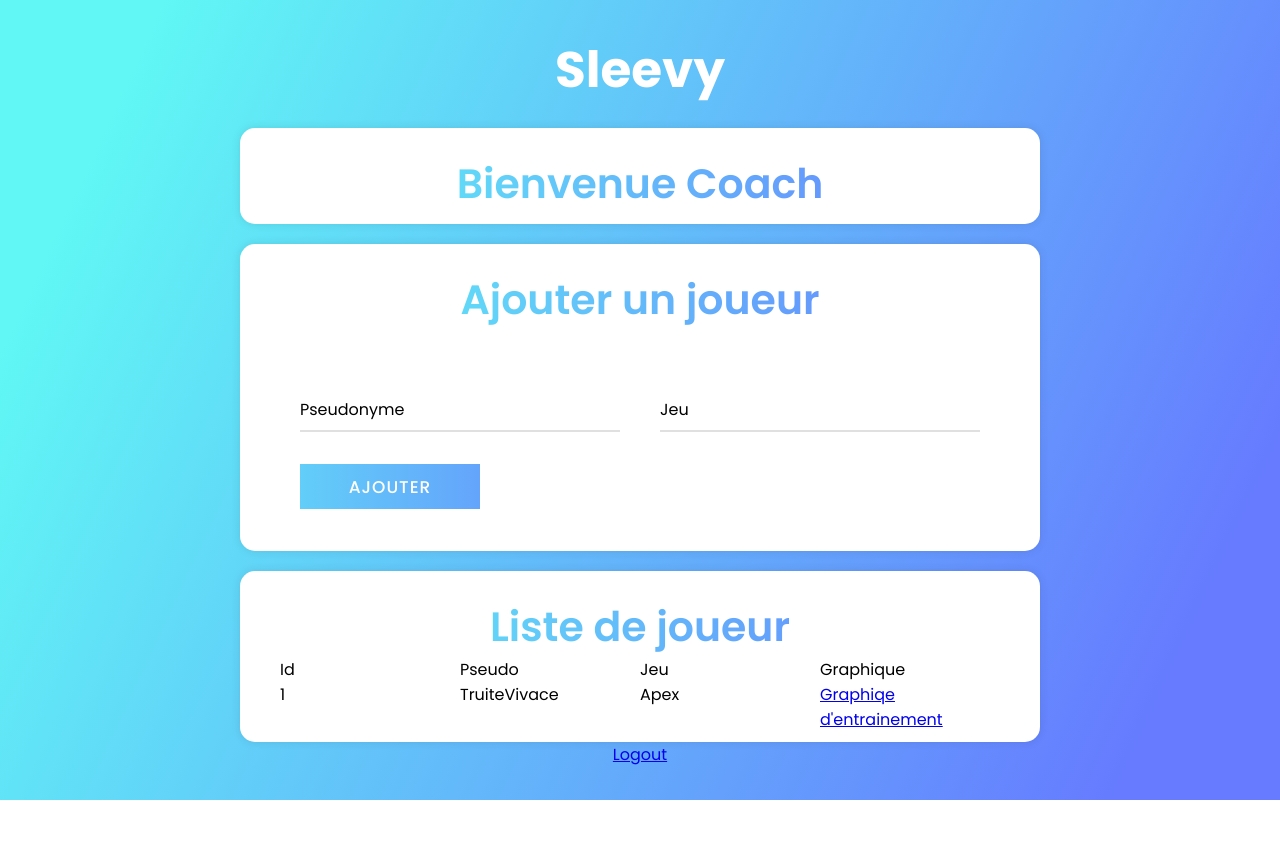
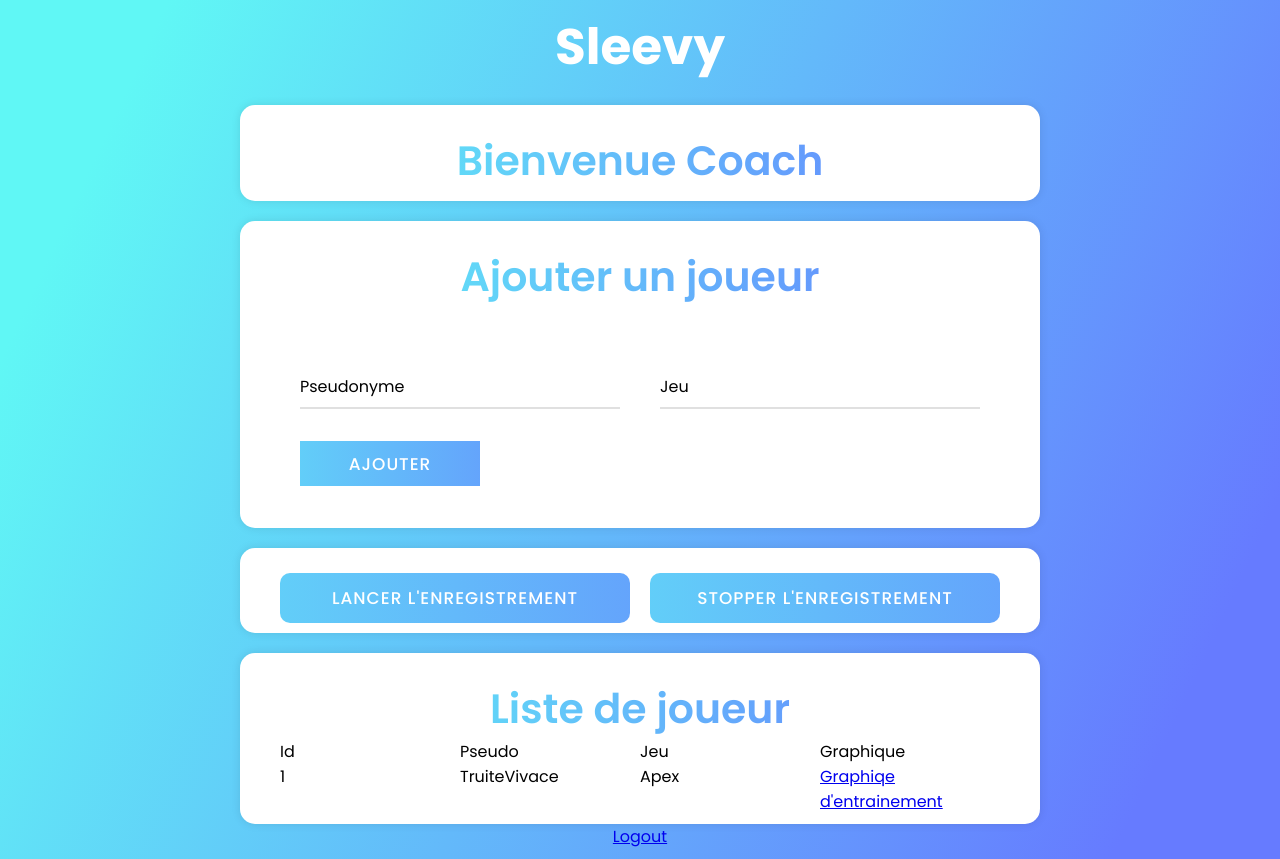
Before and after one commit to Mathique3869/Sleevy_BioTech, a Flask app: page /players in a window 1280 px wide. Before the commit the page ends 800 px from the top, so only its background shows below. Run offline with Flask 3, Linux system fonts and the light colour scheme; the visitor is signed in with stand-in values (Sample User, id 1).

Commit message:
Formalistation

```diff
--- a/Sleevy2/app/__init__.py
+++ b/Sleevy2/app/__init__.py
@@ -8,7 +8,9 @@ app.config["SQLALCHEMY_DATABASE_URI"] = 'sqlite:///sleevy.db'
 app.config["SQLALCHEMY_TRACK_MODIFICATIONS"] = False
 db = SQLAlchemy(app)
 
+
 from app import models
 from app import views
 
+
 app.config.from_object('config')
--- a/Sleevy2/app/static/css/players.css
+++ b/Sleevy2/app/static/css/players.css
@@ -1,12 +1,14 @@
 @import url('https://fonts.googleapis.com/css?family=Poppins:400,500,600,700&display=swap');
-*{
+
+* {
   margin: 0;
   padding: 0;
   outline: none;
   box-sizing: border-box;
   font-family: 'Poppins', sans-serif;
 }
-body{
+
+body {
   display: flex;
   align-items: center;
   justify-content: center;
@@ -15,6 +17,7 @@ body{
   padding: 10px;
   background: linear-gradient(115deg, #60f7f5 10%, #667bff 90%);
 }
+
 .title {
   font-size: 50px;
   font-weight: 700;
@@ -22,15 +25,17 @@ body{
   margin-bottom: 20px;
   color: white;
 }
-.container{
+
+.container {
   max-width: 800px;
   background: #fff;
   width: 800px;
   padding: 25px 40px 10px 40px;
-  box-shadow: 0px 0px 10px rgba(0,0,0,0.1);
+  box-shadow: 0px 0px 10px rgba(0, 0, 0, 0.1);
   border-radius: 15px;
 }
-.container .text{
+
+.container .text {
   text-align: center;
   font-size: 41px;
   font-weight: 600;
@@ -39,63 +44,77 @@ body{
   -webkit-background-clip: text;
   -webkit-text-fill-color: transparent;
 }
-.container form{
+
+.container form {
   padding: 30px 0 0 0;
 }
-.container form .form-row{
+
+.container form .form-row {
   display: flex;
   margin: 32px 0;
 }
-form .form-row .input-data{
+
+form .form-row .input-data {
   width: 100%;
   height: 40px;
   margin: 0 20px;
   position: relative;
 }
-form .form-row .textarea{
+
+form .form-row .textarea {
   height: 70px;
 }
+
 .input-data input,
-.textarea textarea{
+.textarea textarea {
   display: block;
   width: 100%;
   height: 100%;
   border: none;
   font-size: 17px;
-  border-bottom: 2px solid rgba(0,0,0, 0.12);
+  border-bottom: 2px solid rgba(0, 0, 0, 0.12);
 }
-.input-data input:focus ~ label, .textarea textarea:focus ~ label,
-.input-data input:valid ~ label, .textarea textarea:valid ~ label{
+
+.input-data input:focus~label,
+.textarea textarea:focus~label,
+.input-data input:valid~label,
+.textarea textarea:valid~label {
   transform: translateY(-20px);
   font-size: 14px;
   color: #3498db;
 }
-.textarea textarea{
+
+.textarea textarea {
   resize: none;
   padding-top: 10px;
 }
-.input-data label{
+
+.input-data label {
   position: absolute;
   pointer-events: none;
   bottom: 10px;
   font-size: 16px;
   transition: all 0.3s ease;
 }
-.container + .container {
+
+.container+.container {
   margin-top: 20px;
 }
-.textarea label{
+
+.textarea label {
   width: 100%;
   bottom: 40px;
   background: #fff;
 }
-.input-data .underline{
+
+.input-data .underline {
   position: absolute;
   bottom: 0;
   height: 2px;
   width: 100%;
 }
-.input-data .underline:before{
+
+.input-data .underline:before {
   position: absolute;
   content: "";
   height: 2px;
@@ -105,16 +124,18 @@ form .form-row .textarea{
   transform-origin: center;
   transition: transform 0.3s ease;
 }
-.input-data input:focus ~ .underline:before,
-.input-data input:valid ~ .underline:before,
-.textarea textarea:focus ~ .underline:before,
-.textarea textarea:valid ~ .underline:before{
+
+.input-data input:focus~.underline:before,
+.input-data input:valid~.underline:before,
+.textarea textarea:focus~.underline:before,
+.textarea textarea:valid~.underline:before {
   transform: scale(1);
 }
-.submit-btn .input-data{
+
+.submit-btn .input-data {
   overflow: hidden;
-  height: 45px!important;
-  width: 25%!important;
+  height: 45px !important;
+  width: 25% !important;
 }
 
 
@@ -139,7 +160,7 @@ form .form-row .textarea{
   display: flex;
   align-items: center;
   justify-content: center;
-  border-radius: 10px; /* Ajoutez un bord arrondi */
+  border-radius: 10px;
 }
 
 .custom-button .inner {
@@ -168,7 +189,7 @@ form .form-row .textarea{
 }
 
 
-.submit-btn .input-data .inner{
+.submit-btn .input-data .inner {
   height: 100%;
   width: 300%;
   position: absolute;
@@ -176,10 +197,12 @@ form .form-row .textarea{
   background: -webkit-linear-gradient(left, #60f7f5, #667bff);
   transition: all 0.4s;
 }
-.submit-btn .input-data:hover .inner{
+
+.submit-btn .input-data:hover .inner {
   left: 0;
 }
-.submit-btn .input-data input{
+
+.submit-btn .input-data input {
   background: none;
   border: none;
   color: #fff;
@@ -191,32 +214,86 @@ form .form-row .textarea{
   position: relative;
   z-index: 2;
 }
+
 @media (max-width: 700px) {
-  .container .text{
+  .container .text {
     font-size: 30px;
   }
-  .container form{
+
+  .container form {
     padding: 10px 0 0 0;
   }
-  .container form .form-row{
+
+  .container form .form-row {
     display: block;
   }
-  form .form-row .input-data{
-    margin: 35px 0!important;
+
+  form .form-row .input-data {
+    margin: 35px 0 !important;
   }
-  .submit-btn .input-data{
-    width: 40%!important;
+
+  .submit-btn .input-data {
+    width: 40% !important;
   }
 }
 
 
-#player_list{
-    display: grid;
-    grid-template-columns: 1fr 1fr 1fr 1fr;
+#player_list {
+  display: grid;
+  grid-template-columns: 1fr 1fr 1fr 1fr;
 }
 
-#player_list >p{
-    display: grid;
-    grid-template-columns: 1fr 1fr 1fr 1fr;
-    margin-top: 0;
+#player_list>p {
+  display: grid;
+  grid-template-columns: 1fr 1fr 1fr 1fr;
+  margin-top: 0;
 }
+
+.custom-button-container {
+  display: flex;
+  justify-content: space-between;
+}
+
+.custom-button {
+  position: relative;
+  overflow: hidden;
+  height: 50px;
+  width: calc(50% - 10px);
+  border: none;
+  color: #fff;
+  font-size: 17px;
+  font-weight: 500;
+  text-transform: uppercase;
+  letter-spacing: 1px;
+  cursor: pointer;
+  background: none;
+  display: flex;
+  align-items: center;
+  justify-content: center;
+  border-radius: 10px;
+}
+
+.custom-button .inner {
+  height: 100%;
+  width: 300%;
+  position: absolute;
+  left: -100%;
+  background: -webkit-linear-gradient(left, #60f7f5, #667bff);
+  transition: all 0.4s;
+}
+
+.custom-button:hover .inner {
+  left: 0;
+}
+
+.custom-button span {
+  position: relative;
+  z-index: 2;
+}
+
+
+@media (max-width: 700px) {
+  .custom-button {
+    width: 70%;
+  }
+}
--- a/Sleevy2/app/templates/login.html
+++ b/Sleevy2/app/templates/login.html
@@ -1,10 +1,12 @@
 <!DOCTYPE html>
 <html lang="fr">
+
 <head>
     <link rel="stylesheet" href="{{ url_for('static', filename='css/style.css') }}">
     <meta charset="UTF-8">
     <title>Sleevy</title>
 </head>
+
 <body>
     <div class="title">
         Sleevy
@@ -35,4 +37,5 @@
         </form>
     </div>
 </body>
+
 </html>
--- a/Sleevy2/app/templates/main.html
+++ b/Sleevy2/app/templates/main.html
@@ -1,10 +1,12 @@
 <!DOCTYPE html>
 <html lang="fr">
+
 <head>
-    <link rel="stylesheet" href="{{ url_for('static', filename='css/players.css') }}">
+    <link rel="stylesheet" href="{{ url_for('static', filename='css/main.css') }}">
     <meta charset="UTF-8">
     <title>Sleevy</title>
 </head>
+
 <body>
     <div class="title">
         Sleevy
@@ -20,4 +22,5 @@
         </button>
     </div>
 </body>
+
 </html>
--- a/Sleevy2/app/templates/players.html
+++ b/Sleevy2/app/templates/players.html
@@ -1,5 +1,6 @@
 <!DOCTYPE html>
 <html lang="fr">
+
 <head>
     <link rel="stylesheet" href="{{ url_for('static', filename='css/players.css') }}">
     <meta charset="UTF-8">
@@ -38,15 +39,31 @@
         </div>
     </form>
 </div>
+<div class="container custom-button-container">
+    <button class="custom-button" onclick="window.location.href='/rec_start';">
+        <div class="inner"></div>
+        <span>Lancer l'enregistrement</span>
+    </button>
+    <button class="custom-button" onclick="window.location.href='http://192.168.190.172:5000';">
+        <div class="inner"></div>
+        <span>Stopper l'enregistrement</span>
+    </button>
+</div>
 <div class="container">
     <div class="text"></div>
     <div class="text">
         Liste de joueur
     </div>
     <div id="player_list">
-            <p>Id</p><p>Pseudo</p><p>Jeu</p><p>Graphique</p>
+        <p>Id</p>
+        <p>Pseudo</p>
+        <p>Jeu</p>
+        <p>Graphique</p>
         {% for player in players %}
-            <p>{{player.id}}</p><p>{{player.username}}</p><p>{{player.game}}</p><a href="{{ url_for('create_charts', username=player.username) }}">Graphiqe d'entrainement</a>
+        <p>{{player.id}}</p>
+        <p>{{player.username}}</p>
+        <p>{{player.game}}</p><a href="{{ url_for('create_charts', username=player.username) }}">Graphiqe
+            d'entrainement</a>
         {% endfor %}
     </div>
 </div>
--- a/Sleevy2/app/templates/register.html
+++ b/Sleevy2/app/templates/register.html
@@ -1,10 +1,12 @@
 <!DOCTYPE html>
 <html lang="fr">
+
 <head>
     <link rel="stylesheet" href="{{ url_for('static', filename='css/style.css') }}">
     <meta charset="UTF-8">
     <title>Sleevy</title>
 </head>
+
 <body>
     <div class="title">
         Sleevy
@@ -41,4 +43,5 @@
         </form>
     </div>
 </body>
+
 </html>
--- a/Sleevy2/app/views.py
+++ b/Sleevy2/app/views.py
@@ -9,18 +9,23 @@ from sqlalchemy import desc
 from PIL import Image
 from io import BytesIO
 import os
+import requests
+
 
 @app.route('/')
 def index():
     return render_template('main.html')
 
+
 @app.route('/register')
 def register():
     return render_template('register.html')
 
+
 @app.route('/login')
 def login():
     return render_template('login.html')
+
 
 @app.route('/add', methods=['POST'])
 def add_data():
@@ -31,18 +36,16 @@ def add_data():
     db.session.commit()
 
 
-
-
-
 @app.route('/graph/<username>')
 def create_charts(username):
-    emg=Charts.query.order_by(desc(Charts.id)).first()
-    emgb64=emg.charts64
-    cat=emg.type
+    emg = Charts.query.order_by(desc(Charts.id)).first()
+    emgb64 = emg.charts64
+    cat = emg.type
     img = base64.b64decode(emgb64)
     image = Image.open(BytesIO(img))
-    date= datetime.now().strftime("%d_%m_%Y_%Hh%M")
-    image.save("C:/Users/achil/Desktop/Entrainement/"+username+"_"+cat+"_"+date+".png")
+    date = datetime.now().strftime("%d_%m_%Y_%Hh%M")
+    image.save("C:/Users/achil/Desktop/Entrainement/" +
+               username+"_"+cat+"_"+date+".png")
     flash("Les graphiques d'entrainement de "+username+" ont été créés ")
     return redirect(url_for('players'))
 
@@ -63,29 +66,27 @@ def register_coaches():
         session['coach'] = coach.id
         return redirect(url_for('players'))
     else:
-        flash ("ERREUR")
-        return redirect(url_for('players'))
+        return redirect(url_for('register'))
+
 
 @app.route('/login_coaches', methods=['POST'])
 def login_coaches():
     form = request.form
     coach = Coach.query.filter_by(username=form['username']).first()
     if not coach:
-        flash("Ce coach n'existe pas")
-        return redirect(url_for('index'))
+        return redirect(url_for('login'))
     if coach.check_password(form['password']):
         session['coach'] = coach.id
         return redirect(url_for('players'))
     else:
-        flash('Le mot de passe est faux')
-        return redirect(url_for('index'))
+        return redirect(url_for('login'))
 
 
 @app.route('/players', methods=['POST', 'GET'])
 def players():
-    coach_id=None
+    coach_id = None
     if session['coach']:
-        coach_id=session['coach']
+        coach_id = session['coach']
         players = Player.query.filter_by(coach_id=coach_id)
         return render_template('players.html', players=players)
     return render_template('players.html')
@@ -96,21 +97,34 @@ def logout():
     session.pop('coach', None)
     return redirect(url_for('index'))
 
+
 @app.route('/register_player', methods=['POST'])
 def register_player():
     form = request.form
-    username= form['username']
-    new_player =  Player.query.filter_by(username=username).first()
+    username = form['username']
+    new_player = Player.query.filter_by(username=username).first()
     if not new_player:
         new_player = Player(
-            username = form['username'],
-            game = form['game'],
-            coach_id = session['coach'],
+            username=form['username'],
+            game=form['game'],
+            coach_id=session['coach'],
         )
         db.session.add(new_player)
         db.session.commit()
-        flash('Le joueur à été ajouté avec succès')
         return redirect(url_for('players'))
     else:
-        flash("Joueur déjà existant")
         return redirect(url_for('players'))
+
+
+@app.route('/rec_start')
+def rec_start():
+    try:
+        # Remplacez l'adresse IP par celle de votre Raspberry Pi
+        response = requests.get('http://192.168.190.172:5000/startrec')
+        if response.status_code == 200:
+            print(response.text)
+            return redirect(url_for('players'))
+        else:
+            return "Erreur lors de la requête au serveur Raspberry Pi"
+    except requests.exceptions.RequestException as e:
+        return f"Erreur lors de la requête au serveur Raspberry Pi : {e}"
--- a/Sleevy2/config.py
+++ b/Sleevy2/config.py
@@ -1 +1 @@
-DEBUG=True
+DEBUG = True
--- a/Sleevy2/dbcreate.py
+++ b/Sleevy2/dbcreate.py
@@ -3,4 +3,4 @@ from app import app, db
 from flask_sqlalchemy import SQLAlchemy
 
 with app.app_context():
-        db.create_all()
+    db.create_all()
--- a/Sleevy2/run.py
+++ b/Sleevy2/run.py
@@ -1,3 +1,3 @@
 from app import app
-if __name__=='__main__':
+if __name__ == '__main__':
     app.run(host='0.0.0.0', debug=True)
```
Also changed, not shown: Sleevy2/app/models.py (+7 -5 lines), Sleevy2/app/static/css/main.css (added, +110 -0 lines), Sleevy2/app/static/css/style.css (+66 -37 lines), Sleevy2/instance/sleevy.db. Lines whose indentation alone changed are shown as unchanged.
